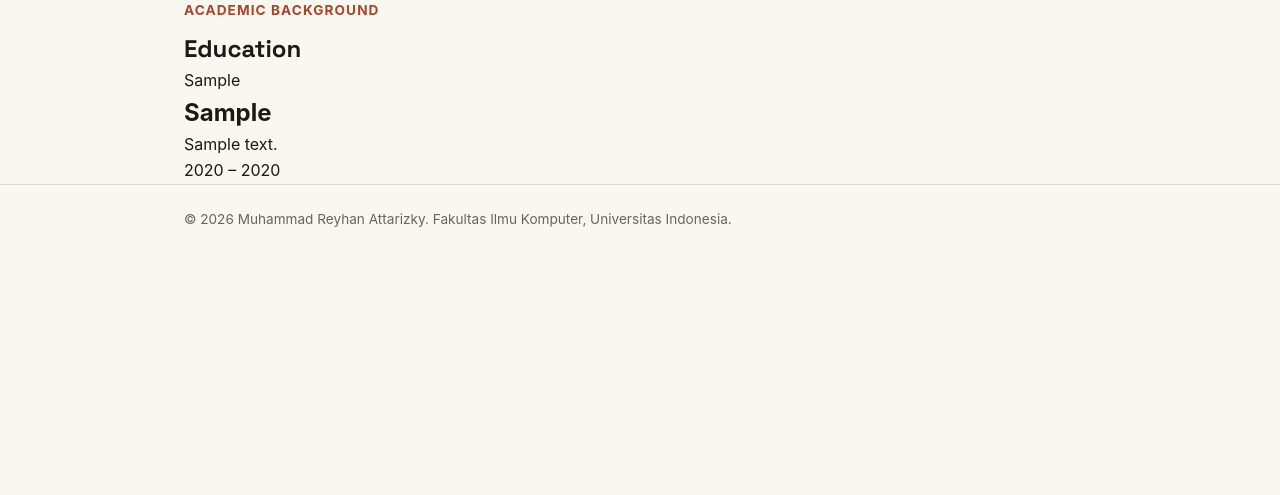
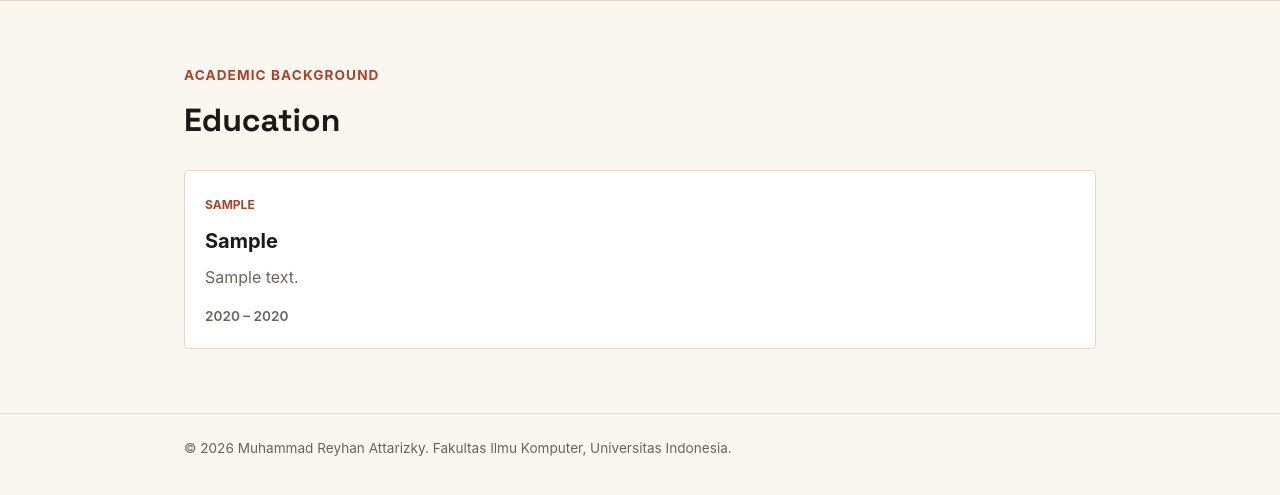
Before and after one commit to REYHANCSUI25/myportofolio, a Django app: page /education/ in a window 1280 px wide. Shown: the part 74-569 px from the top of the page. Run offline with Django 5.2, Linux system fonts and the light colour scheme; tables that the repository leaves empty hold one stand-in row (values such as "Sample post").

Commit message:
Add education section and status badge styles

```diff
--- a/static/css/style.css
+++ b/static/css/style.css
@@ -271,6 +271,68 @@ h1, .brand {
     font-weight: 600;
 }
 
+.education-section {
+    padding: 4rem 0;
+    border-top: 1px solid var(--line);
+}
+
+.education-section h1 {
+    margin: 0.4rem 0 1.5rem;
+    font-size: 2rem;
+}
+
+.education-grid {
+    display: grid;
+    grid-template-columns: repeat(auto-fit, minmax(240px, 1fr));
+    gap: 1rem;
+}
+
+.education-card {
+    padding: 1.25rem;
+    background-color: #fff;
+    border: 1px solid var(--line);
+    border-radius: var(--radius);
+}
+
+.education-institution {
+    color: var(--accent-dark);
+    font-size: 0.75rem;
+    font-weight: 700;
+    text-transform: uppercase;
+}
+
+.education-card h2 {
+    margin: 0.5rem 0;
+    font-size: 1.25rem;
+}
+
+.education-description {
+    color: var(--text-muted);
+}
+
+.education-period {
+    margin-top: 1rem;
+    font-size: 0.85rem;
+    font-weight: 600;
+    color: var(--text-muted);
+}
+
+.education-status {
+    display: inline-block;
+    margin-top: 0.75rem;
+    padding: 0.2rem 0.6rem;
+    font-size: 0.75rem;
+    font-weight: 700;
+    text-transform: uppercase;
+    letter-spacing: 0.04em;
+    border-radius: 999px;
+}
+
+.education-status--ongoing {
+    background-color: var(--accent);
+    color: #fff;
+}
+
 @media (max-width: 600px) {
     .hero-grid {
         grid-template-columns: 1fr;
```
